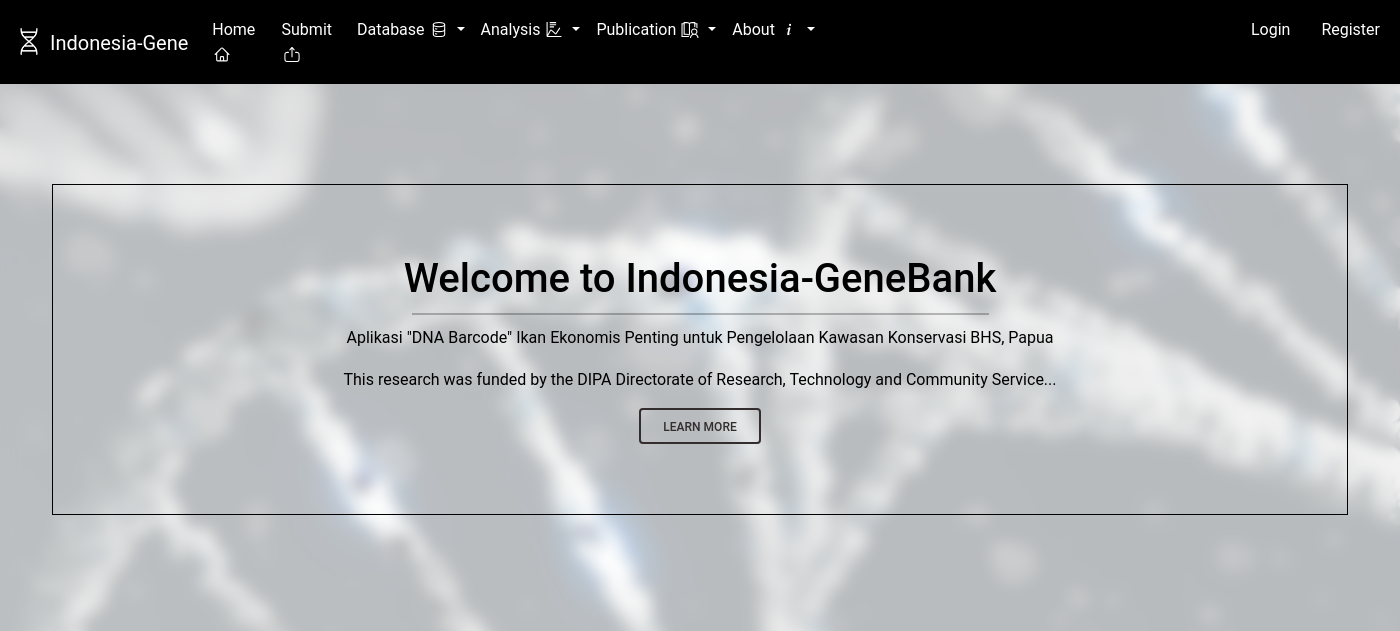
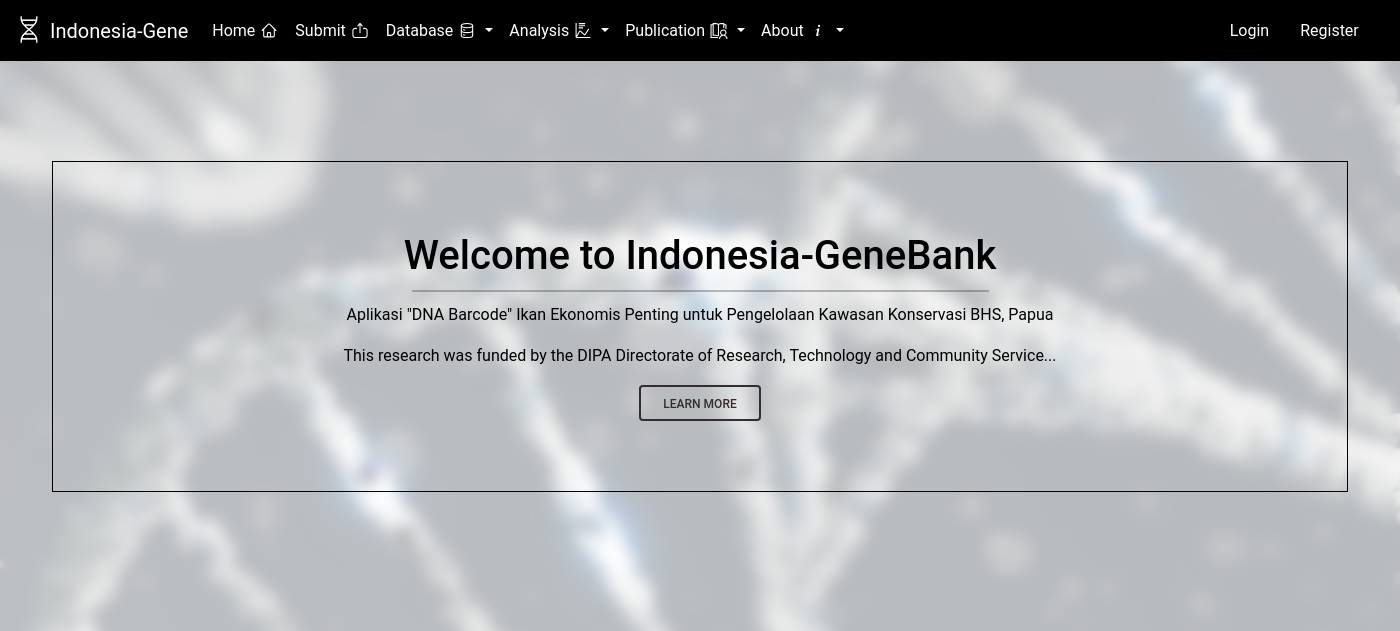
Before and after one commit to DhabitahAthirah/geneappv1testversion, a Flask app: page / in a window 1400 px wide. Shown: the top 631 px of the page. Run offline with Flask 3, Linux system fonts and the light colour scheme; some libraries are stand-ins or nearby versions.

Commit message:
Update index.html

```diff
--- a/templates/index.html
+++ b/templates/index.html
@@ -243,7 +243,7 @@
           </li>
 
           <!-- Right Side: Login and Register -->
-            <ul class="navbar-nav" style="margin-left: 400px;">
+            <ul class="navbar-nav" style="margin-left: 350px;">
               <li class="nav-item" style="margin-left: 20px;">
                 <a class="nav-link" href="/login">Login</a>
               </li>
```
